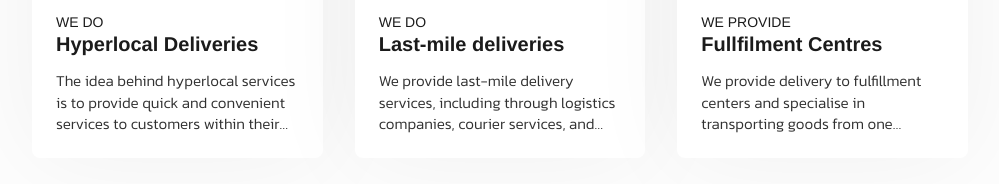
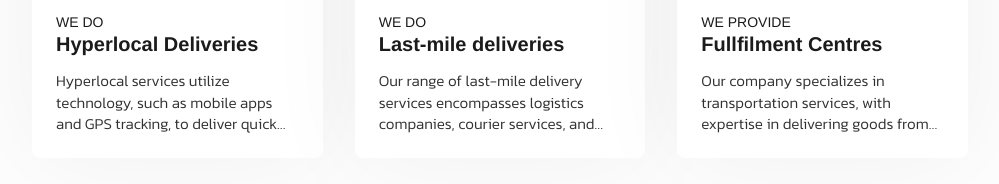
Before and after one commit to Shadow-Mo/tocal, a plain HTML site: page index.html in a window 1280 px wide. Shown: the part 2147-2331 px from the top of the page, without its empty margins (140-1139 px from the left). Drawn offline with nearby package versions, Linux system fonts and the light colour scheme.

Commit message:
content added

```diff
--- a/index.html
+++ b/index.html
@@ -359,9 +359,10 @@
                      <span class="text-sm uppercase tracking-light">We do</span>
                      <span class="block font-bold text-xl leading-[100%]">Hyperlocal Deliveries</span>
                   </h3>
-                  <p class="para line-clamp-[3]">
-                     The idea behind hyperlocal services is to provide quick and convenient services to customers within
-                     their immediate vicinity. This is made ...
+                  <p class="para line-clamp-[3]"
+                     title="Hyperlocal services utilize technology, such as mobile apps and GPS tracking, to deliver quick and convenient services to customers within their immediate vicinity in real-time.">
+                     Hyperlocal services utilize technology, such as mobile apps and GPS tracking, to deliver quick and
+                     convenient services to customers within their immediate vicinity in real-time.
                   </p>
                </div>
                <div
@@ -373,9 +374,10 @@
                      <span class="text-sm uppercase tracking-light">We do</span>
                      <span class="block font-bold text-xl leading-[100%]">Last-mile deliveries</span>
                   </h3>
-                  <p class="para line-clamp-[3]">
-                     We provide last-mile delivery services, including through logistics companies, courier services,
-                     and retailers that offer home delivery or e-commerc ...
+                  <p class="para line-clamp-[3]"
+                     title="Our range of last-mile delivery services encompasses logistics companies, courier services, and retailers that offer home delivery or e-commerce services.">
+                     Our range of last-mile delivery services encompasses logistics companies, courier services, and
+                     retailers that offer home delivery or e-commerce services.
                   </p>
                </div>
                <div
@@ -387,9 +389,11 @@
                      <span class="text-sm uppercase tracking-light">We provide</span>
                      <span class="block font-bold text-xl leading-[100%]">Fullfilment Centres</span>
                   </h3>
-                  <p class="para line-clamp-[3]">
-                     We provide delivery to fulfillment centers and specialise in transporting goods from one location
-                     to another.
+                  <p class="para line-clamp-[3]"
+                     title="Our company specializes in transportation services, with expertise in delivering goods from one location to another and providing delivery to fulfillment centers. We are dedicated to ensuring your products are delivered safely and efficiently.">
+                     Our company specializes in transportation services, with expertise in delivering goods from one
+                     location to another and providing delivery to fulfillment centers. We are dedicated to ensuring
+                     your products are delivered safely and efficiently.
                   </p>
                </div>
             </div>
```
